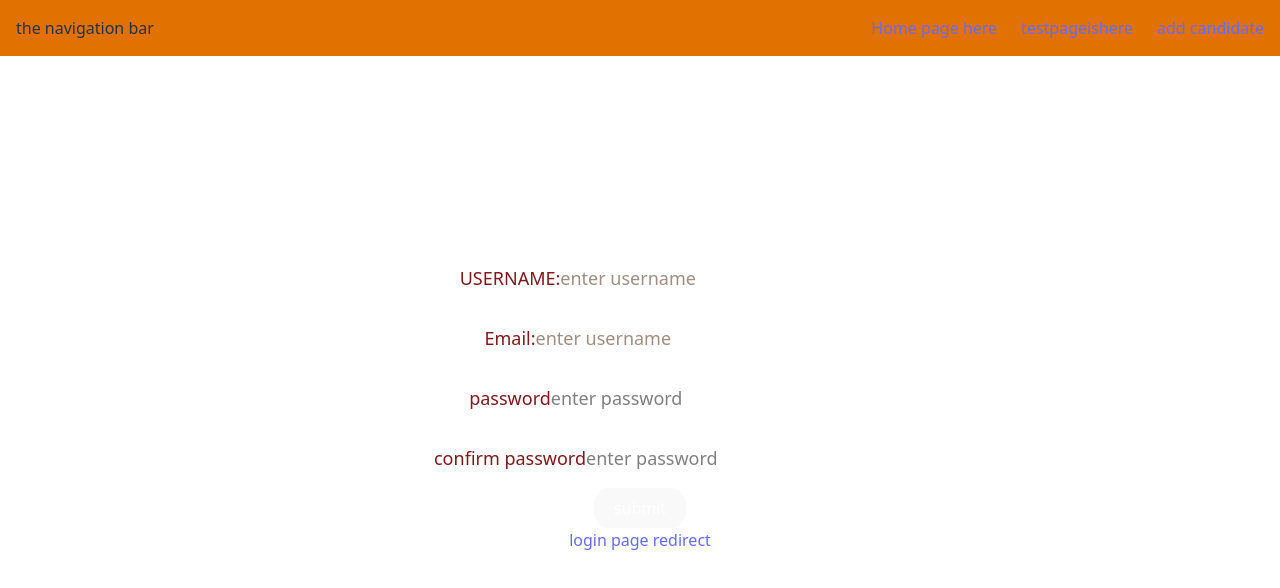
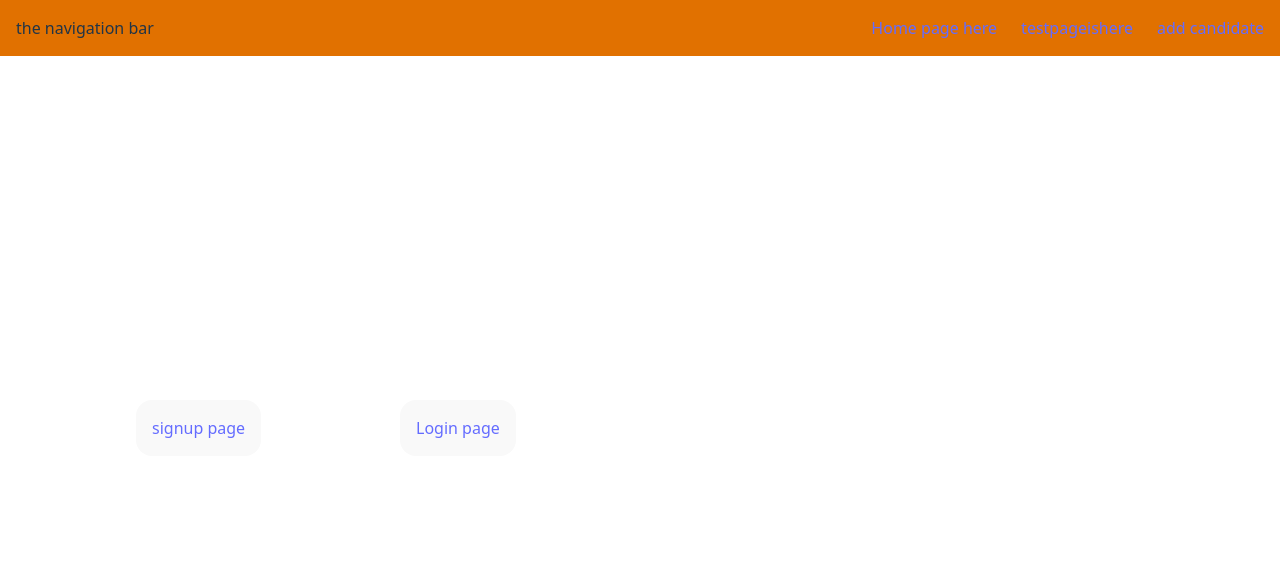
Before and after one commit to sasankgit/blockchain-voting-system, a React (Vite) app: page / in a window 1280 px wide. Shown: the top 588 px of the page. Built offline with nearby package versions, Linux system fonts and the light colour scheme; the HTML template or start-up script is replaced by a standard one.

Commit message:
added a decion page need to fix backend

```diff
--- a/src/App.jsx
+++ b/src/App.jsx
@@ -8,6 +8,7 @@ import Basic from './pages/testpage.jsx'
 import Candidate from './pages/addcandidate.jsx'
 import Loginpage from './pages/login.jsx'
 import Signup from './pages/signup.jsx'
+import Redirect from './pages/decisionpage.jsx';
 
 
 
@@ -28,7 +29,7 @@ function App() {
       <Router>
         <Navbar/>
         <Routes>
-          <Route path="/" element={<Signup/>}/>
+          <Route path="/" element={<Redirect/>}/>
           <Route path="/signup" element={<Signup/>}/>
           <Route path="/login" element ={<Loginpage/>}/>
 
--- /dev/null
+++ b/src/pages/decisionpage.jsx
@@ -0,0 +1,16 @@
+import {Link} from "react-router-dom";
+
+function Redirect(){
+
+    return(
+        <div>
+            <Link to = "/signup">
+              <button className="bg-amber-900 p-4 fixed left-34 rounded-2xl">signup page</button>
+            </Link>
+            <Link to = "/login">
+              <button className="bg-amber-900 p-4 fixed left-100 rounded-2xl" >Login page</button>
+            </Link>
+        </div>
+    );
+}
+export default Redirect;
--- a/src/pages/signup.jsx
+++ b/src/pages/signup.jsx
@@ -13,7 +13,7 @@ function Signup(){
         e.preventDefault()
         if(password == confirmpassword){
           console.log("hello uwu same")
-          axios.post('' , { username,email,password})
+          axios.post('http://localhost:5173/' , { username,email,password})
           .then(result => console.log(result))
           .catch(err => console.log(err))
         }
```
Also changed, not shown: 2 other files (tests, documents, lock files or other folders).
